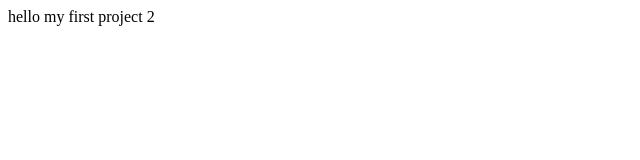
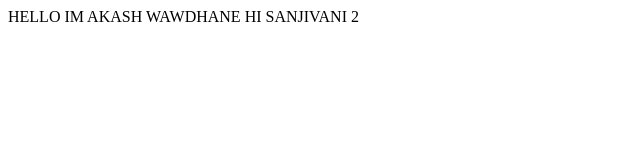
Before and after one commit to contactwithcodewithakash/portfolio2, a plain HTML site: page index.html in a window 1280 px wide. Shown: the whole page, without its empty margins (0-640 px from the left). Drawn offline with Linux system fonts and the light colour scheme.

Commit message:
Change greeting message in index.html
Updated the body content to reflect a new message.

```diff
--- a/index.html
+++ b/index.html
@@ -6,6 +6,6 @@
     <title>my project</title>
 </head>
 <body>
-   hello my first project
+   HELLO IM AKASH WAWDHANE HI SANJIVANI
 </body>
 </html>2
```
